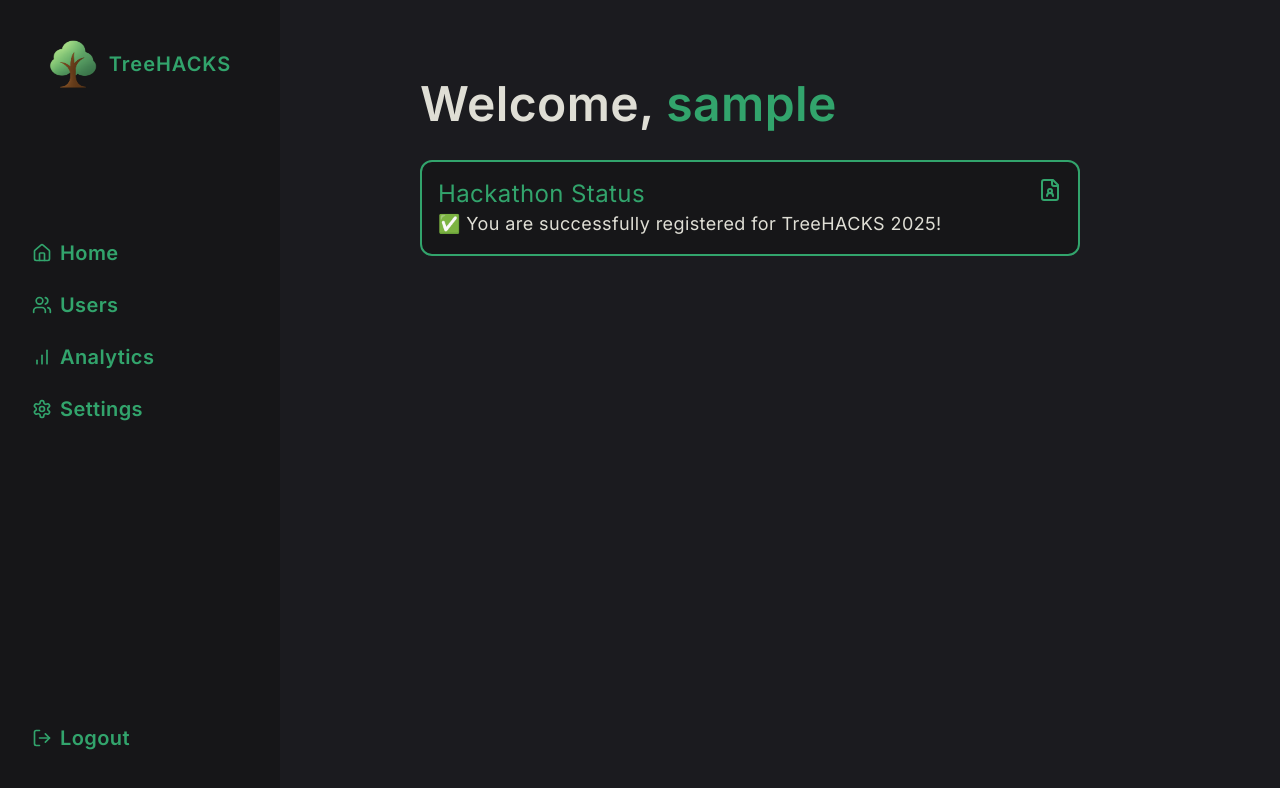
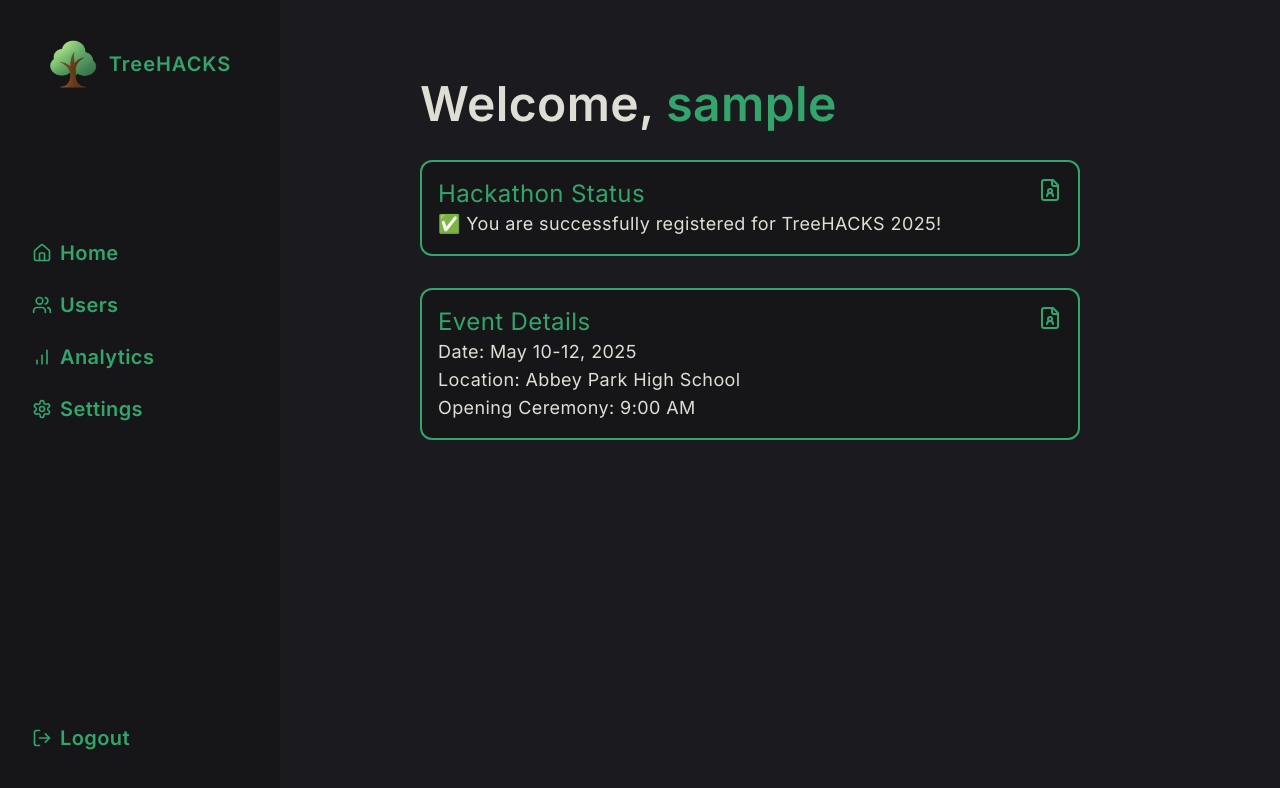
Before and after one commit to hai-phong-duong/hackathon-signup, a React (Vite) app in the folder frontend/: page /dashboard in a window 1280 px wide. Shown: the top 788 px of the page. Built offline with nearby package versions, Linux system fonts and the light colour scheme; sample sign-in values are in the browser's storage.

Commit message:
add hackathon status and event details card to user dashboard

```diff
--- a/frontend/src/components/AdminComponents/AdminLanding.jsx
+++ b/frontend/src/components/AdminComponents/AdminLanding.jsx
@@ -57,12 +57,8 @@ function AdminLanding({ auth, users }) {
                         </h1>
                         <Clock className="w-6 h-6" />
                     </div>
-                    <div>
-                        <p className="text-3xl">
-                            <span className="font-md font-mono text-text">
-                                {timeLeft}
-                            </span>
-                        </p>
+                    <div className="text-3xl font-md font-mono tex-text">
+                        {timeLeft}
                     </div>
                 </div>
             </div>
--- a/frontend/src/components/UserComponents/UserLanding.jsx
+++ b/frontend/src/components/UserComponents/UserLanding.jsx
@@ -11,10 +11,21 @@ function UserLanding({ auth }) {
                     <h1 className="text-2xl">Hackathon Status</h1>
                     <FileUser className="w-6 h-6" />
                 </div>
-                <div>
-                    <p className="text-lg text-text">
+                <div className="text-lg text-text">
+                    <p>
                         ✅ You are successfully registered for TreeHACKS 2025!
                     </p>
+                </div>
+            </div>
+            <div className="bg-body p-4 rounded-xl border border-2 border-accent text-accent">
+                <div className="flex justify-between">
+                    <h1 className="text-2xl">Event Details</h1>
+                    <FileUser className="w-6 h-6" />
+                </div>
+                <div className="text-lg text-text">
+                    <p>Date: May 10-12, 2025</p>
+                    <p>Location: Abbey Park High School</p>
+                    <p>Opening Ceremony: 9:00 AM</p>
                 </div>
             </div>
         </div>
```
